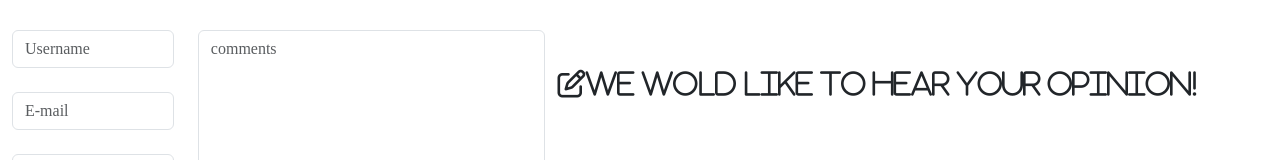
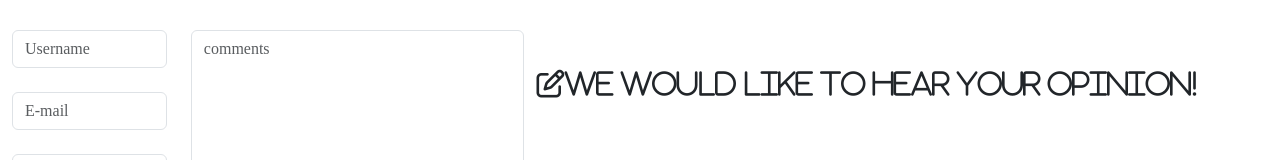
Before and after one commit to Robi3554/Proiect_PIUG, a plain HTML site: page index.html in a window 1280 px wide. Shown: the part 4090-4250 px from the top of the page. Drawn offline with nearby package versions, Linux system fonts and the light colour scheme; some packages are replaced by stand-ins of ours.

Commit message:
Update index.html

```diff
--- a/index.html
+++ b/index.html
@@ -223,7 +223,7 @@ var markerOptoins ={
 <form>
 	<section class="form">
 		<div class="container">
-			<h3 class="fa fa-pencil-square-o">We wold like to hear your opinion!</h3>
+			<h3 class="fa fa-pencil-square-o">We would like to hear your opinion!</h3>
 		</div>
 
 		<div class="row gap">
```
